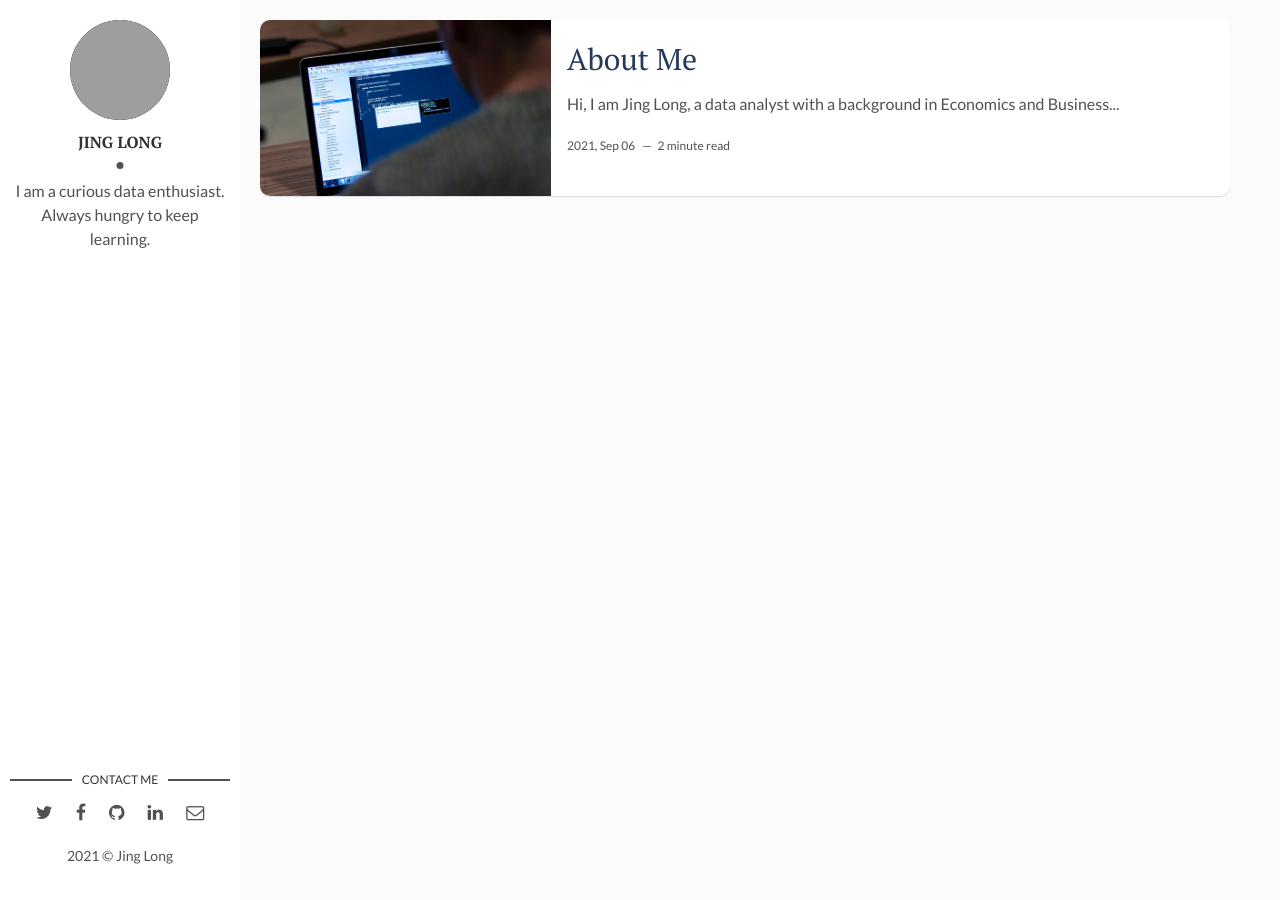
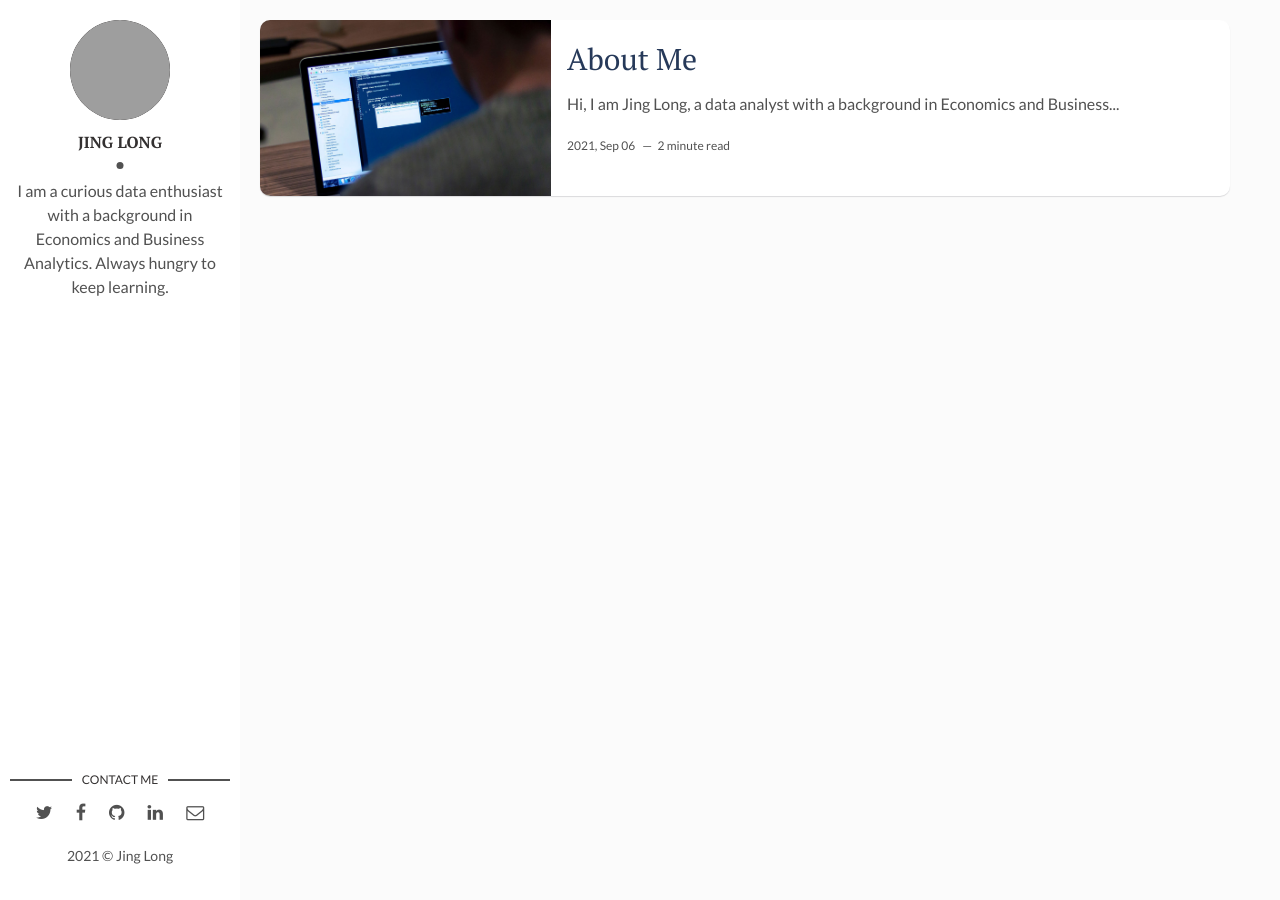
Before and after one commit to jing042323/jing-long, a Jekyll site: the page built from index.html, in a window 1280 px wide. Built offline with Jekyll 4.4.1, drawn with Linux system fonts in a browser that asks for light colours; the list of posts is cut into pages by our own code; grey boxes are pictures that could not be loaded.

Commit message:
update config

```diff
--- a/_config.yml
+++ b/_config.yml
@@ -11,7 +11,7 @@ site-twitter: #if your site has a twitter account, enter it here
 # Author Settings
 author: Jing Long # add your name
 author-img: jinglong2.jpg # add your photo
-about-author: I am a curious data enthusiast. Always hungry to keep learning. # add description
+about-author: I am a curious data enthusiast with a background in Economics and Business Analytics. Always hungry to keep learning. # add description
 social-twitter: Jing Long # add your Twitter handle
 social-facebook: Jing Long # add your Facebook handle
 social-github: jing042323 # add your Github handle
```
